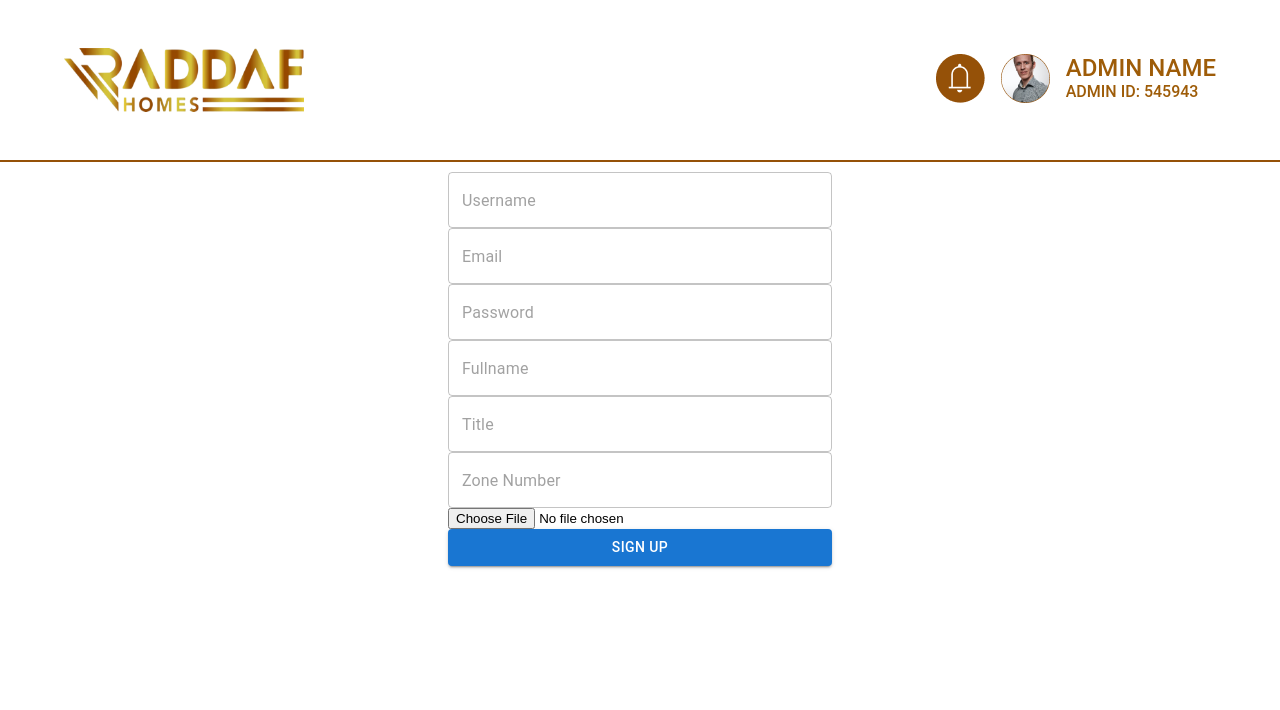
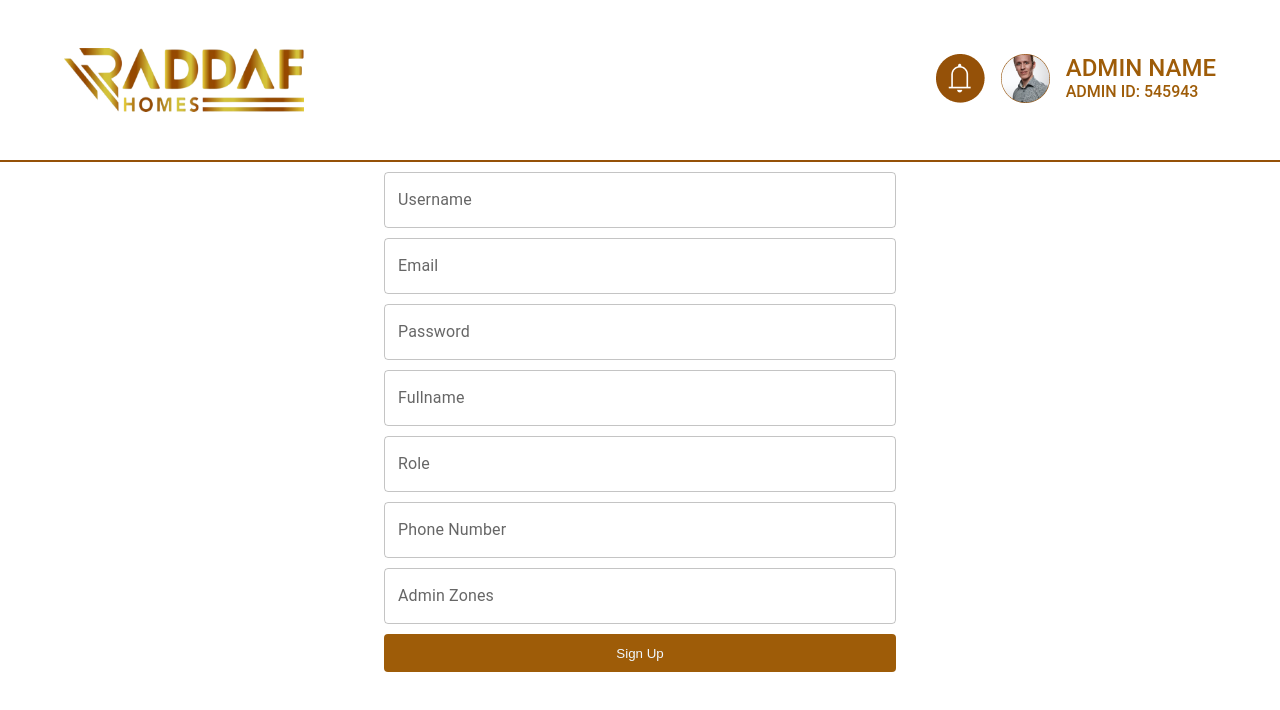
Before and after one commit to Jobminar/Indian-Realestate-Admin, a React (Create React App) app: page /signup in a window 1280 px wide. Shown: the top 710 px of the page. Built offline with nearby package versions, Linux system fonts and the light colour scheme.

Commit message:
adding some data in admin i  panel and signup login modification

```diff
--- a/package.json
+++ b/package.json
@@ -18,6 +18,7 @@
     "react-router-dom": "^6.21.1",
     "react-scripts": "5.0.1",
     "styled-components": "^6.1.6",
+    "sweetalert2": "^11.10.3",
     "web-vitals": "^2.1.4"
   },
   "scripts": {
--- a/src/components/Login/Login.js
+++ b/src/components/Login/Login.js
@@ -1,16 +1,14 @@
 import React, { useState } from 'react';
 import { TextField, Checkbox, FormControlLabel, Button } from '@mui/material';
-import '../Login/login.css'
-import FacebookIcon from '@mui/icons-material/Facebook';
-import { GoogleLogin,GoogleOAuthProvider} from '@react-oauth/google';
-
-
+import '../Login/login.css';
+import { useNavigate } from 'react-router-dom';
 
 const Login = () => {
+  const navigate = useNavigate();
   const [formData, setFormData] = useState({
     email: '',
     password: '',
-    rememberMe: false
+    rememberMe: false,
   });
 
   const handleInputChange = (e) => {
@@ -25,7 +23,7 @@ const Login = () => {
     e.preventDefault();
 
     try {
-      const response = await fetch('https://raddaf-be.onrender.com/agent-auth/login', {
+      const response = await fetch('https://raddaf-be.onrender.com//login', {
         method: 'POST',
         headers: {
           'Content-Type': 'application/json',
@@ -37,9 +35,11 @@ const Login = () => {
 
       if (response.ok) {
         console.log('Login successful:', data);
+        navigate('/');
         // Handle successful login, e.g., redirect to another page
       } else {
         console.error('Login failed:', data.error);
+        alert('Login failed', data.error);
         // Handle failed login, e.g., display an error message
       }
     } catch (error) {
@@ -47,11 +47,11 @@ const Login = () => {
     }
 
     console.log('Login clicked', formData);
+    alert(`hi ${formData.email} welcome to login`);
   };
 
   return (
     <div className='main-divs'>
-
       <form className='form-contain' onSubmit={handleSubmit}>
         <h2>Admin Login Form</h2>
         <TextField
@@ -86,21 +86,10 @@ const Login = () => {
           }
           label="Remember Me"
         />
-        <button type="submit" className='button-admin'>
+        <Button variant='contained' type='submit' className='button-admin'>
           Login
-        </button>
-        <div className='icons-mui'>
-        <Button sx={{background:'white',color:"black"}} className='iconbut' startIcon={<FacebookIcon sx={{color:"blue"}}/>}>Facebook</Button>
-
-          <GoogleOAuthProvider>
-          <GoogleLogin  />
-
-          </GoogleOAuthProvider>
-
-
-        </div>
+        </Button>
       </form>
-
     </div>
   );
 };
--- a/src/components/Login/login.css
+++ b/src/components/Login/login.css
@@ -9,7 +9,7 @@
     /* background-image: url("../login//loginbgimg.avif"); */
    }
    .form-contain{
-       /* border: 2px solid blue; */
+       border: 2px solid blue;
        width: 25%;
        height: 100%;
        /* background-color: whitesmoke; */
@@ -20,17 +20,12 @@
    .button-admin{
        width: 100%;
        height: 38px;
-       /* background-color: #9E5C08; */
+       background-color: #9E5C08;
        border-radius: 4px;
        border: none;
        color: aliceblue;
    }
-   .icons-mui{
-       display: flex;
-       justify-content: center;
-       column-gap: 1rem;
-       margin: 1rem 0rem;
-   }
+
    .iconbut{
        /* box-shadow: 0px 12px 13px 0px solid white; */
        border: none;
--- a/src/components/signup/signup.css
+++ b/src/components/signup/signup.css
@@ -1,10 +1,9 @@
 
-.main-formdiv{
+.main-signup{
     /* border: 2px solid red; */
     width: 100%;
     height: 100%;
     display: flex;
-    justify-content: center;
     align-items: center;
     text-align: center;
     justify-content: center;
@@ -13,8 +12,24 @@
         margin-top: 10px;
         /* border: 2px solid green; */
         display: flex;
+        gap: 10px;
         flex-direction: column;
-        width: 30%;
+        width: 40%;
         height: auto;
         border-radius: 10px;
+        align-items: center;
     }
+    .inputs-sign{
+
+        width: 100%;
+        height: 100%;
+    }
+    .buttons-sign{
+        width: 100%;
+       height: 38px;
+       background-color: #9E5C08;
+       border-radius: 4px;
+       border: none;
+       color: aliceblue;
+       cursor: pointer;
+    }
--- a/src/components/signup/signup.js
+++ b/src/components/signup/signup.js
@@ -1,136 +1,134 @@
-import React, { useState } from 'react';
-import { TextField, Button } from '@mui/material';
-import '../signup/signup.css'
+
+import React, { useState } from "react";
+import { TextField} from "@mui/material";
+import "../signup/signup.css";
+import { useNavigate } from "react-router-dom";
+import axios from "axios";
+
 const Signup = () => {
+  const navigate = useNavigate();
   const [formData, setFormData] = useState({
-    Username: '',
-    email: '',
-    password: '',
-    Fullname: '',
-    title: '',
-    zoneNumber: '',
-    profileImage: null,
-    verified: false,
+        username: "",
+        email: "",
+        password: "",
+        fullname: "",
+        role: "",
+        phoneNo: "",
+        adminZones: [],
       });
 
-  const handleInputChange = (e) => {
-    setFormData({ ...formData, [e.target.name]: e.target.value });
-  };
-
-  const handleFileChange = (e) => {
-    const file = e.target.files[0];
-    if (file) {
-      const reader = new FileReader();
-      reader.readAsDataURL(file);
-      reader.onload = () => {
-        setFormData({ ...formData, profileImage: reader.result });
-      };
-    }
+      const handleChange = (e) => {
+        setFormData({
+          ...formData,
+          [e.target.name]: e.target.value,
+        });
       };
 
       const handleSubmit = async (e) => {
         e.preventDefault();
 
         try {
-      const formDataCopy = { ...formData, verified: false };
-      const formDataToSend = new FormData();
+          // Send form data to the backend API
+          const response = await axios.post('https://raddaf-be.onrender.com/admin/save', formData);
 
-      for (const key in formDataCopy) {
-        formDataToSend.append(key, formDataCopy[key]);
-      }
+          // Handle success
+          console.log(response.data.message);
+          alert("Successfull login")
+          navigate("/login")
 
-      const response = await fetch('https://raddaf-be.onrender.com/agent-auth/signup', {
-        method: 'POST',
-        body: formDataToSend,
-        headers: {
-          // Add any headers if needed
-        },
+          // Reset form after successful submission
+          setFormData({
+            username: "",
+            email: "",
+            password: "",
+            fullname: "",
+            role: "",
+            phoneNo: "",
+            adminZones: [],
           });
 
-      const data = await response.json();
-
-      if (response.ok) {
-        console.log('Signup successful:', data);
-      } else {
-        console.error('Signup failed:', data.error);
+          // Provide any additional handling here, e.g., displaying a success message
+        } catch (error) {
+          // Handle error
+          console.error('Error submitting form:', error.message);
+          alert("error",error.message)
+          // Provide any additional error handling here
         }
-    } catch (error) {
-      console.error('Error during signup:', error);
-    }
-    console.log(formData, "formdata");
       };
 
+
   return (
-    <div className='main-formdiv'>
+    <div className="main-signup">
       <form className="form-field1" onSubmit={handleSubmit}>
       <TextField
+          className="inputs-sign"
           type="text"
-          name="Username"
-          className="inputs"
-          placeholder="Username"
-          value={formData.Username}
-          onChange={handleInputChange}
+          name="username"
+          label="Username"
+          value={formData.username}
+          onChange={handleChange}
         />
 
         <TextField
+            className="inputs-sign"
           type="email"
           name="email"
-          className="inputs"
-          placeholder="Email"
+          label="Email"
           value={formData.email}
-          onChange={handleInputChange}
+          onChange={handleChange}
         />
 
         <TextField
+            className="inputs-sign"
           type="password"
           name="password"
-          className="inputs"
-          placeholder="Password"
+          label="Password"
           value={formData.password}
-          onChange={handleInputChange}
+          onChange={handleChange}
         />
 
         <TextField
+            className="inputs-sign"
           type="text"
-          name="Fullname"
-          className="inputs"
-          placeholder="Fullname"
-          value={formData.Fullname}
-          onChange={handleInputChange}
+          name="fullname"
+          label="Fullname"
+          value={formData.fullname}
+          onChange={handleChange}
         />
 
         <TextField
+            className="inputs-sign"
           type="text"
-          name="title"
-          className="inputs"
-          placeholder="Title"
-          value={formData.title}
-          onChange={handleInputChange}
+          name="role"
+          label="Role"
+          value={formData.role}
+          onChange={handleChange}
         />
 
         <TextField
+            className="inputs-sign"
           type="text"
-          name="zoneNumber"
-          className="inputs"
-          placeholder="Zone Number"
-          value={formData.zoneNumber}
-          onChange={handleInputChange}
+          name="phoneNo"
+          label="Phone Number"
+          value={formData.phoneNo}
+          onChange={handleChange}
         />
 
-            <input
-          type="file"
-          name="profileImage"
-          className="inputs"
-          accept="image/*"
-          onChange={handleFileChange}
+        <TextField
+            className="inputs-sign"
+          type="text"
+          name="adminZones"
+          label="Admin Zones"
+          value={formData.adminZones}
+          onChange={handleChange}
         />
 
 
-        <Button variant="contained" className="buttonsmy" type="submit">
-          Sign Up
-        </Button>
 
 
+<button variant="contained" className="buttons-sign" type="submit">
+  Sign Up
+</button>
       </form>
     </div>
   );
```
Also changed, not shown: 1 other file (tests, documents, lock files or other folders). Lines whose indentation alone changed are shown as unchanged.
